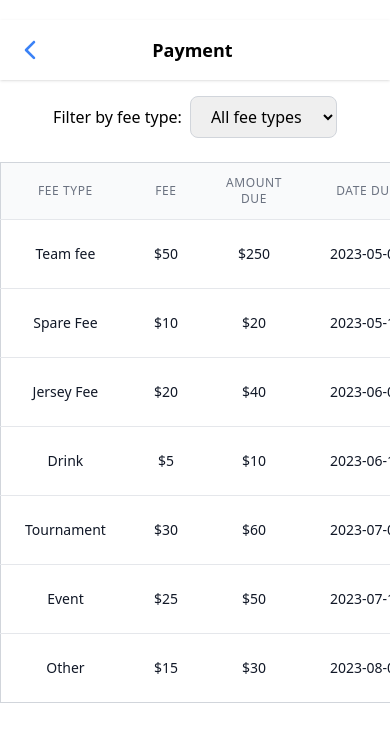
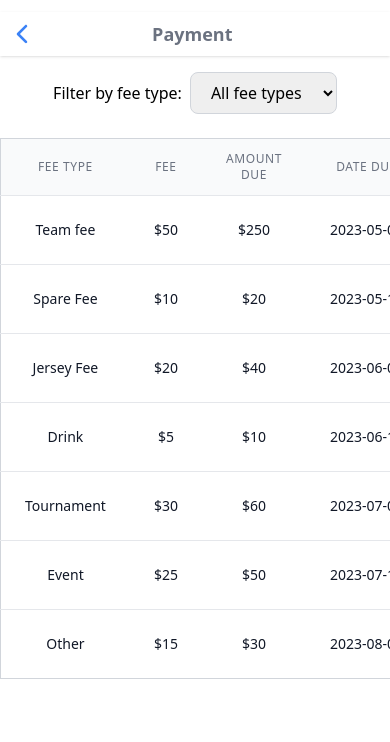
Before and after one commit to AouIssa/ui-sandbox-ts, a React (Create React App) app: page / in a window 390 px wide. Shown: the top 742 px of the page. Built offline with nearby package versions, Linux system fonts and the light colour scheme.

Commit message:
Updated to have IOS header

```diff
--- a/src/Header.tsx
+++ b/src/Header.tsx
@@ -8,7 +8,7 @@ interface HeaderProps {
 
 const Header: React.FC<HeaderProps> = ({ title, onBack }) => {
   return (
-<header className="bg-white shadow p-4 mt-5 block md:hidden">
+    <header className="bg-white shadow p-2 mt-3 block md:hidden">
       <div className="container mx-auto flex items-center justify-between">
         {onBack ? (
           <button className="focus:outline-none" onClick={onBack}>
@@ -18,12 +18,11 @@ const Header: React.FC<HeaderProps> = ({ title, onBack }) => {
           <div className="w-20" />
         )}
         <div className="w-full text-center">
-      <h1 className="text-lg font-semibold">{title}</h1>
+          <h1 className="text-lg font-sans text-gray-500 font-bold">{title}</h1>
         </div>
         <div className="w-10" />
       </div>
     </header>
-
   );
 };
 
```
Lines whose indentation alone changed are shown as unchanged.
